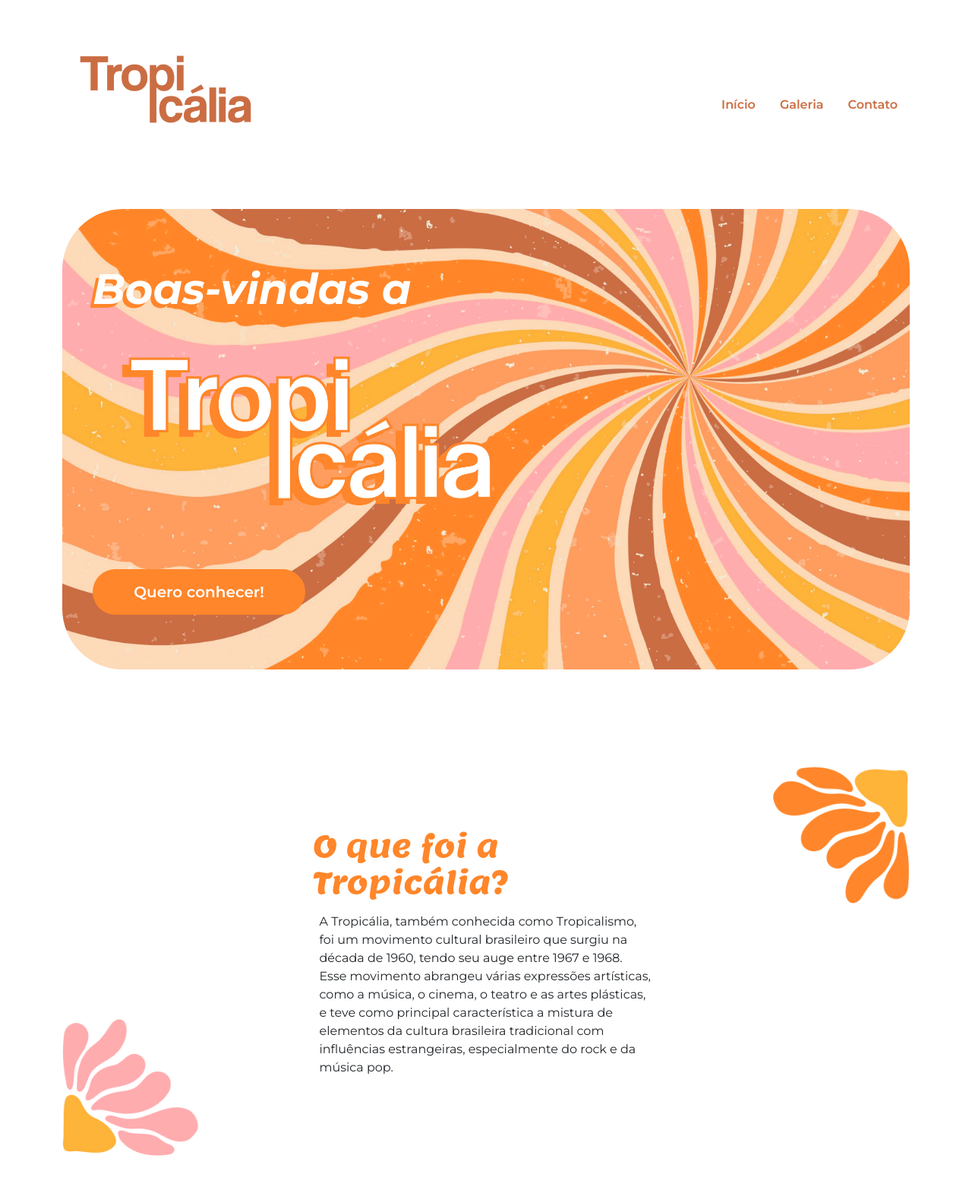
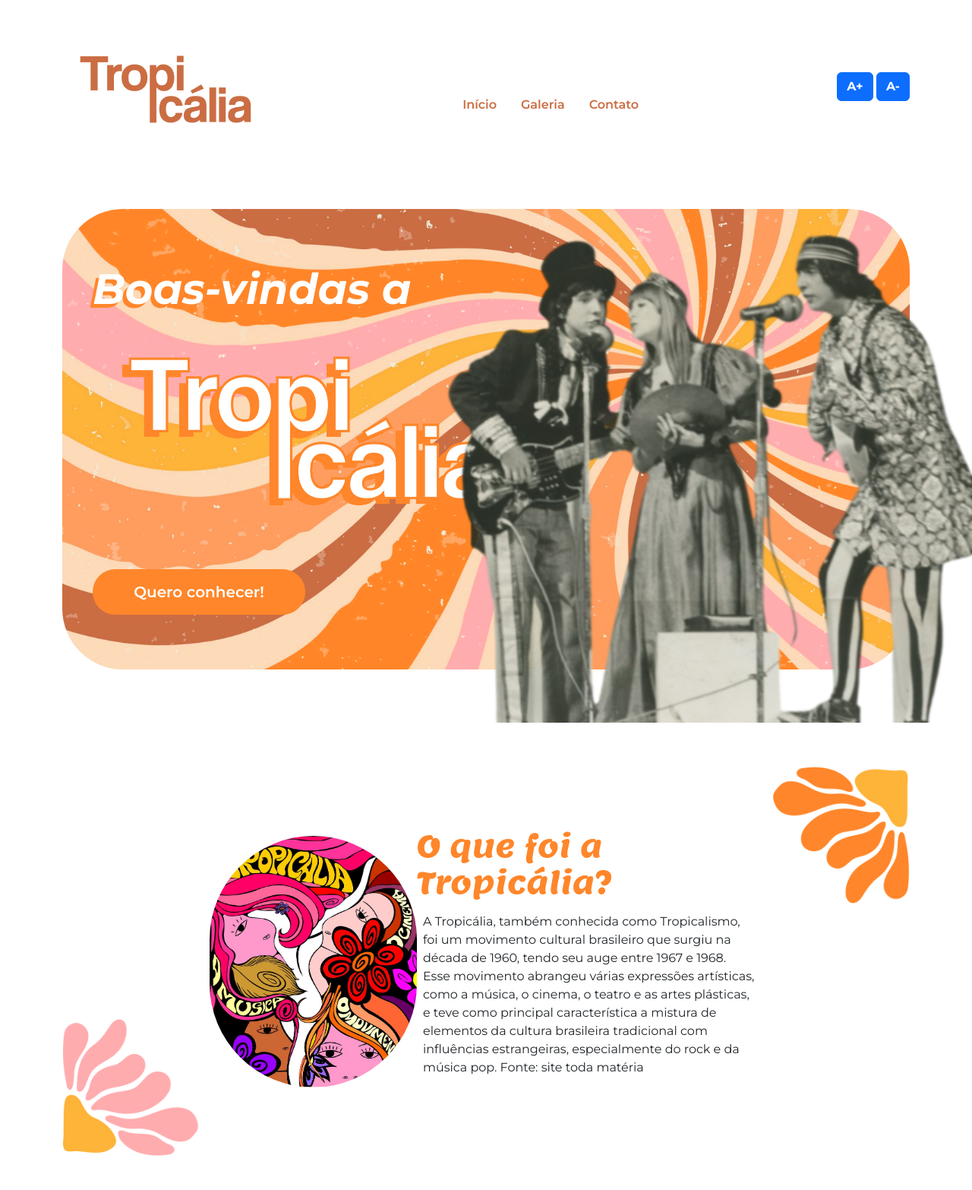
Before and after one commit to Marianabbadalotti/mari-2025, a plain HTML site: page site-acessivel-projeto-inicial/index.html in a window 1280 px wide. Shown: the top 1566 px of the page at 76% size. Drawn offline with nearby package versions, Linux system fonts and the light colour scheme.

Commit message:
Add files via upload

```diff
--- a/site-acessivel-projeto-inicial/index.html
+++ b/site-acessivel-projeto-inicial/index.html
@@ -13,15 +13,19 @@
 
 <body>
     <header class=" p-5">
-
-        <nav class="container d-flex justify-content-between align-items-center">
-            <img src="img/logo.png" alt="Logotipo da Tropicália" class="nav-img " loading="lazy">
+ <nav class="container d-flex justify-content-between align-items-center" >
+            <img src="img/logo.png" class="nav-img" loading="lazy">
             <ul class="nav mt-5">
                 <li class="nav-item"><a class="nav-link" href="#inicio">Início</a></li>
                 <li class="nav-item"><a class="nav-link" href="#galeria">Galeria</a></li>
                 <li class="nav-item"><a class="nav-link" href="#contato">Contato</a></li>
             </ul>
+                <div id="acessibilidade">
+                    <button id="aumentar-fonte" class="btn btn-primary fw-bold">A+</button>
+                    <button id="diminuir-fonte" class="btn btn-primary fw-bold">A-</button>
+                </div>
         </nav>
+
 
     </header>
 
@@ -38,19 +42,21 @@
                         class="btn btn-primary btn-lg botao-inicio fw-semibold">Quero
                         conhecer!</a>
                 </div>
+                <img src="./img/lossy-page1-640px-Os_Mutantes.tif (1).png" alt="A imagem apresenta o grupo musical Os Mutantes. São três pessoas cantando em dois microfones"  class="img-fluid img-inicio">
 
             </div>
         </section>
 
         <section id="tropicalia" class="my-5 pt-6 secao-tropicalia">
             <div class="container d-flex align-items-center ">
+                <img src="./img/image (1).png" class="rounded-pill"  width="273" height="331" loading="lazy">
                   <div class="col-5">
                     <h2>O que foi a Tropicália?</h2>
                     <p class="p-2">A Tropicália, também conhecida como Tropicalismo, foi um movimento cultural
                         brasileiro que surgiu na década de 1960, tendo seu auge entre 1967 e 1968. Esse movimento
                         abrangeu várias expressões artísticas, como a música, o cinema, o teatro e as artes plásticas, e
                         teve como principal característica a mistura de elementos da cultura brasileira tradicional com
-                        influências estrangeiras, especialmente do rock e da música pop.</p>
+                        influências estrangeiras, especialmente do rock e da música pop. Fonte: site toda matéria</p>
                 </div>
             </div>
         </section>
```
